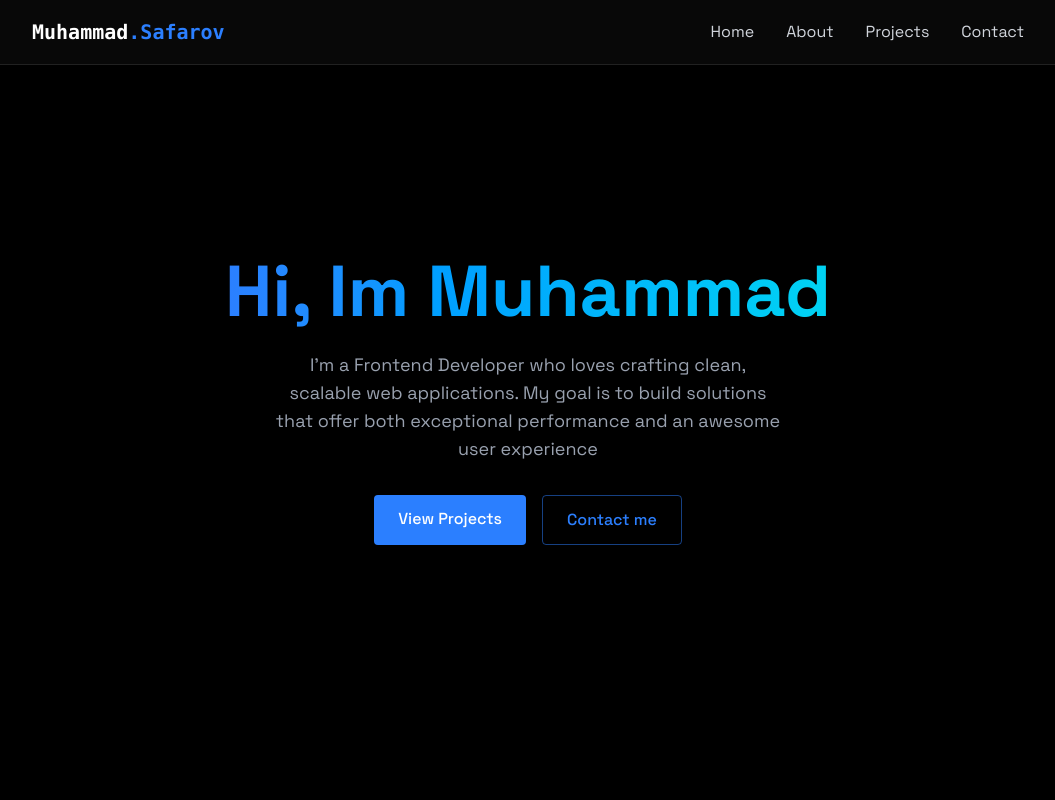
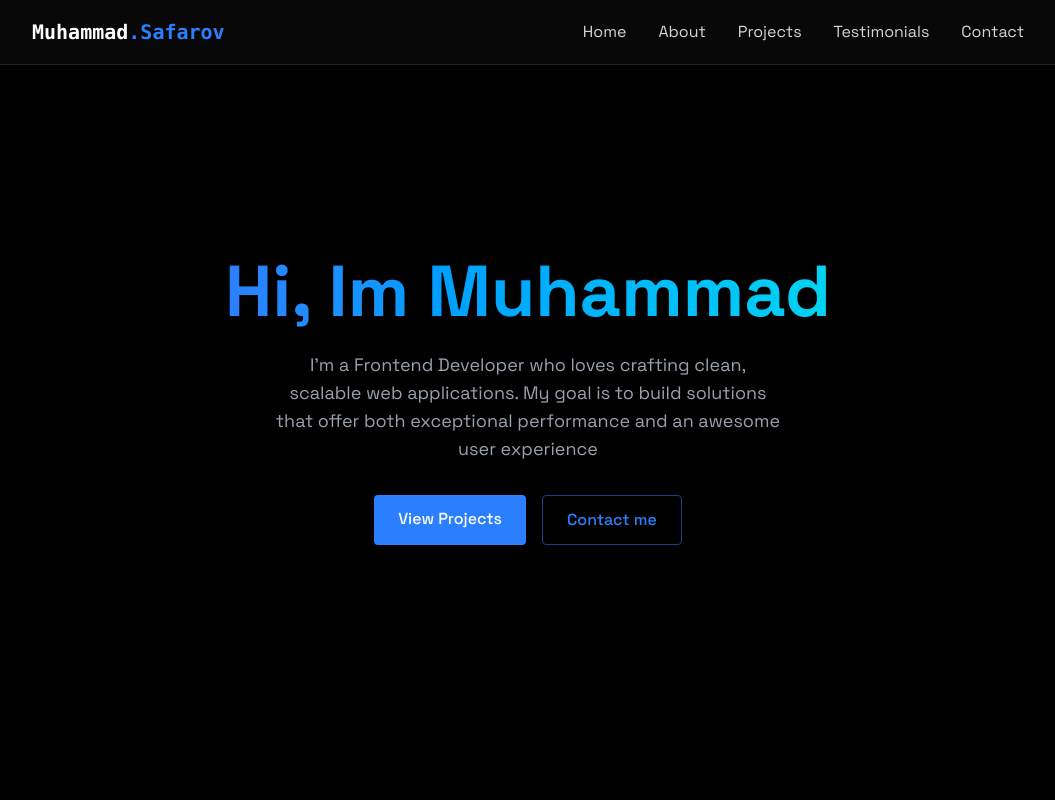
Before and after one commit to Muhammad7878/muhammad-portfolio, a React (Vite) app: page / in a window 1280 px wide. Shown: the top 800 px of the page, without its empty margins (112-1167 px from the left). Built offline with nearby package versions, Linux system fonts and the light colour scheme.

Commit message:
Added testimonials to navbar

```diff
--- a/src/components/FeedBack.jsx
+++ b/src/components/FeedBack.jsx
@@ -8,8 +8,6 @@ const Card = ({ name, quote, title }) => (
   </div>
 );
 const FeedBack = () => {
-
-
   const testimonials = [
     {
       quote:
@@ -26,8 +24,7 @@ const FeedBack = () => {
       title: "Frontend Developer",
     },
     {
-      quote:
-        `Während der Arbeit in der Zelle DCA wurde bisher qualitativ gute Arbeit festgestellt. Zudem bringt Muhammad eigene Ideen ein und geht proaktiv auf Herausforderungen ein, was zur kontinuierlichen Verbesserung beiträgt.
+      quote: `Während der Arbeit in der Zelle DCA wurde bisher qualitativ gute Arbeit festgestellt. Zudem bringt Muhammad eigene Ideen ein und geht proaktiv auf Herausforderungen ein, was zur kontinuierlichen Verbesserung beiträgt.
         Übertragene bzw. von ihm „gepullte“ Aufgaben werden in einer guten Zeit erledigt wodurch er das Projekt und das Team sehr gut unterstützt. Ebenfalls positiv zu bewerten ist ein von mir geäußerter Wunsch, in Teams-Meetings die Kamera öfter anzumachen.
         Seit dieser Äußerung wurde der Wunsch bereits zu 100 % umgesetzt – danke dafür.`,
       name: "Alessandro G",
@@ -47,19 +44,17 @@ const FeedBack = () => {
 
   return (
     <section
-      id="feedback"
+      id="testimonials"
       className="min-h-screen items-center justify-center py-10"
     >
       <RevealOnScroll>
         <div className="max-w-7xl mx-auto px-4">
           <h2 className="text-3xl font-bold mb-8 bg-gradient-to-r from-blue-500 to-cyan-400 bg-clip-text text-transparent text-center">
-            Kind Words from Collegues
+            Colleague Testimonials
           </h2>
 
           <div className="moving-cards-container w-full py-10 ">
-            <div
-              className="moving-cards flex-row"
-            >
+            <div className="moving-cards flex-row">
               {[...testimonials, ...testimonials].map((testimonial, index) => (
                 <Card
                   key={index}
--- a/src/components/Navbar.jsx
+++ b/src/components/Navbar.jsx
@@ -43,6 +43,12 @@ const Navbar = ({menuOpen,setMenuOpen}) => {
               Projects
             </a>
             <a
+              href="#testimonials"
+              className="text-gray-300 hover:text-white transition-colors"
+            >
+              Testimonials
+            </a>
+            <a
               href="#contact"
               className="text-gray-300 hover:text-white transition-colors"
             >
```
